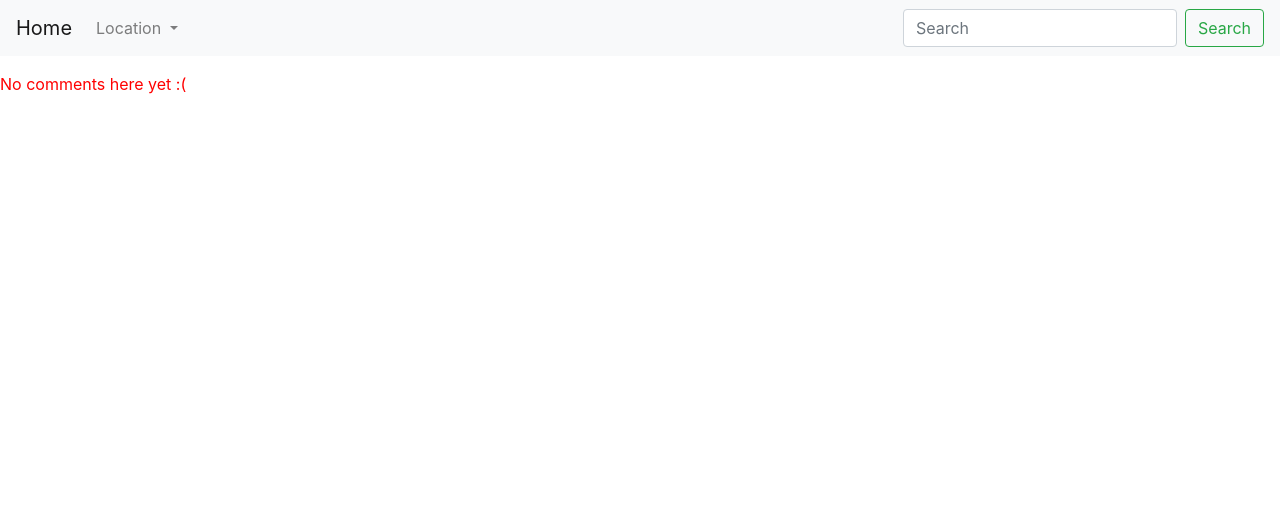
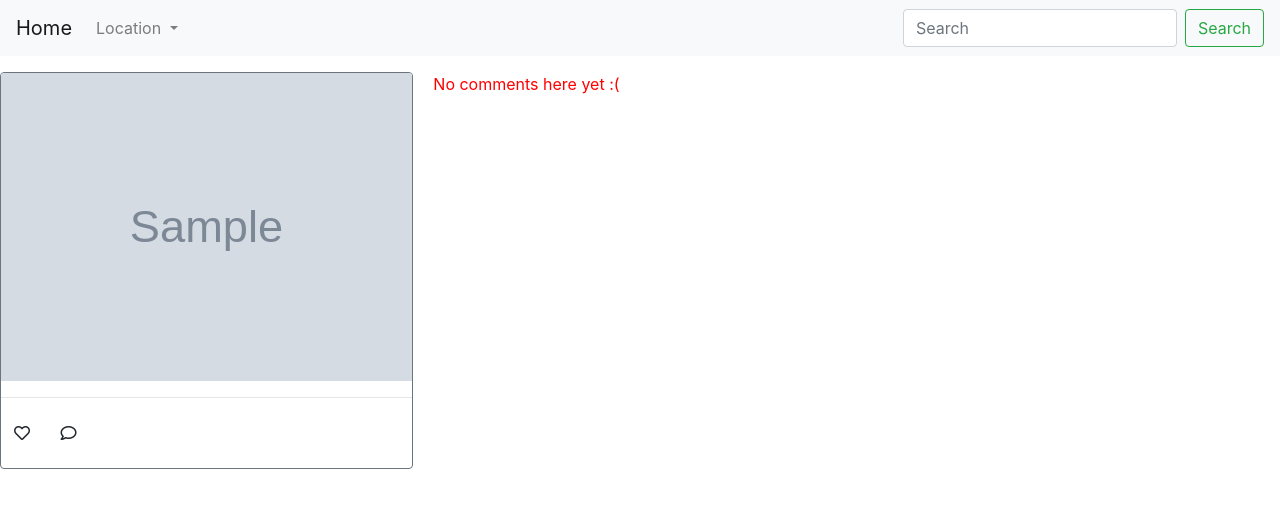
Before and after one commit to cherucole/Pixel-Connect, a Django app: page /post/1/comment/ in a window 1280 px wide. Shown: the top 508 px of the page. Run offline with Django 3.2, Linux system fonts and the light colour scheme; tables that the repository leaves empty hold one stand-in row (values such as "Sample post"); grey boxes marked "Sample" are stand-in pictures; some libraries are stand-ins or nearby versions.

Commit message:
want to work on querying for comments

```diff
--- a/pixel_app/templates/images/ind_post.html
+++ b/pixel_app/templates/images/ind_post.html
@@ -2,7 +2,18 @@
 {% load bootstrap4 %}
 {% block content %}
 {{ block.super}}
-{% for comment in post.comments.all %}
+
+<div class="card-columns">
+      {% for image in posts %}
+
+  <div class="card border-secondary">
+    <img class="card-img-top" src="{{image.image.url}}" class="img-responsive" alt="Image" size="100px200" type="button" class="btn btn-primary" data-toggle="modal" data-target="#{{image.id}}">
+<hr>
+      <a class="btn btn-default" href="{% url 'like_post' id=image.id %}"><i class="far fa-heart"></i></a>
+            <a class="btn btn-default" href="{% url 'add_comment' id=image.id %}"><i class="far fa-comment"></i></a>
+
+
+{% for comment in comments %}
     <div class="comment">
         <div class="date">{{ comment.created_date }}</div>
         <strong>{{ comment.author }}</strong>
@@ -11,4 +22,19 @@
 {% empty %}
     <p>No comments here yet :(</p>
 {% endfor %}
+  </div>
+
+
+{% for comment in post.comments.all %}
+    <div class="comment">
+        <div class="date">{{ comment.post_id }}</div>
+        <strong>{{ comment.user_id }} comment</strong>
+        <p>{{ comment.comment|linebreaks }}</p>
+    </div>
+{% empty %}
+    <p>No comments here yet :(</p>
+{% endfor %}
+    {% endfor %}
+
+
 {% endblock %}
```
